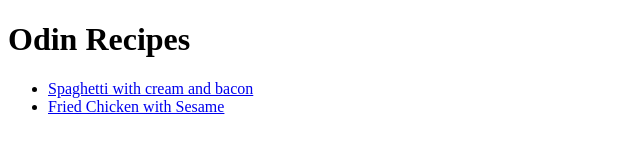
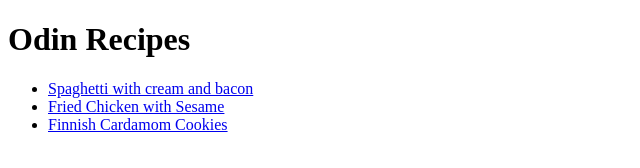
Before and after one commit to churrundo/Odin-Recipes, a plain HTML site: page index.html in a window 1280 px wide. Shown: the whole page, without its empty margins (0-640 px from the left). Drawn offline with Linux system fonts and the light colour scheme.

Commit message:
refer cookies recipe on index

```diff
--- a/index.html
+++ b/index.html
@@ -10,6 +10,7 @@
 
             <li><a href="recipes/fried-chicken-w-sesame.html">Fried Chicken with Sesame</a></li>
 
+            <li><a href="recipes/cardamom-cookies.html">Finnish Cardamom Cookies</a></li>
         </ul>
     </body>
 </html>
```
